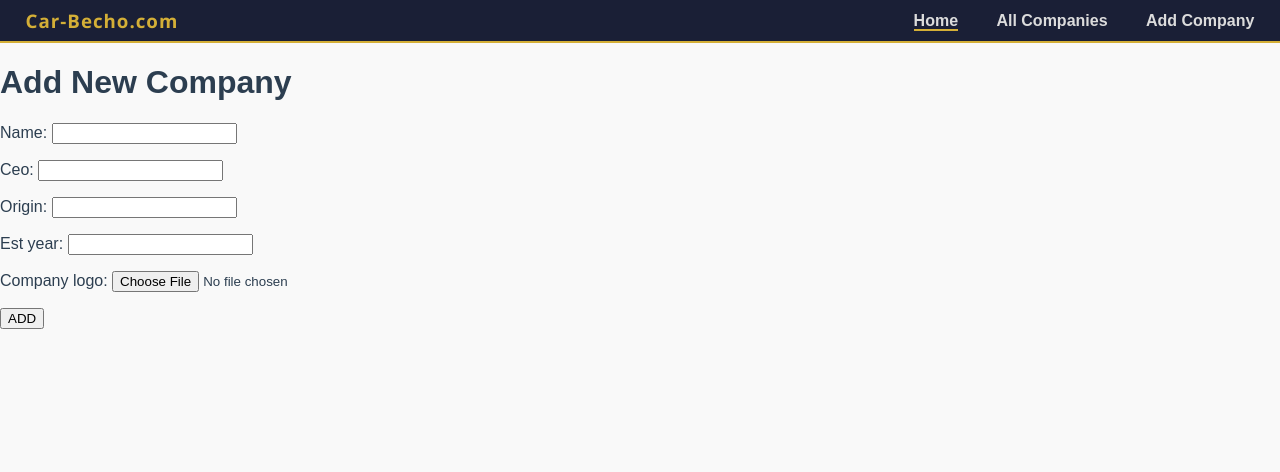
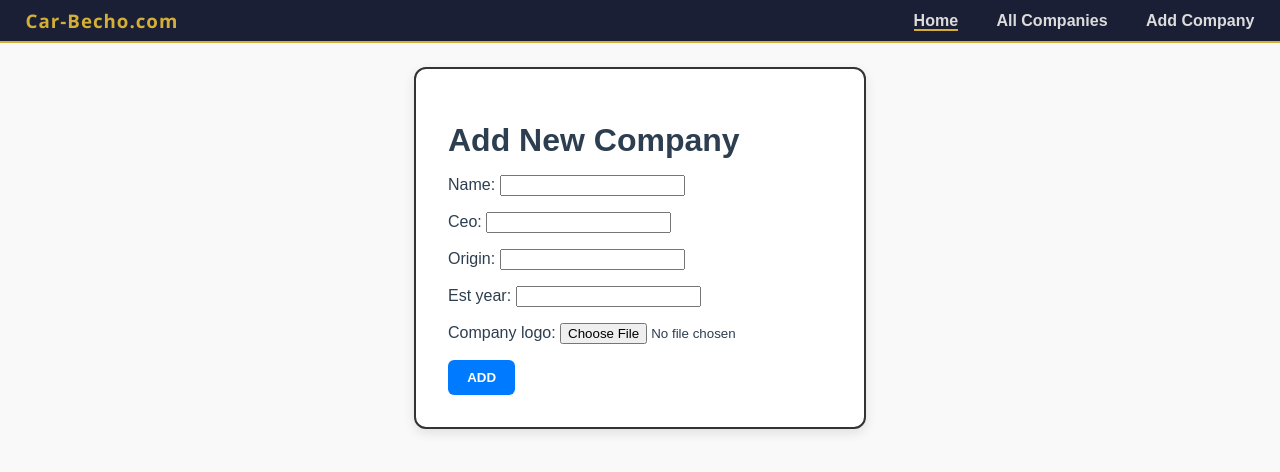
Before and after one commit to NISHANTPATEL47/Cars, a Django app: page /company/create/ in a window 1280 px wide. Shown: the top 472 px of the page. Run offline with Django 5.2, Linux system fonts and the light colour scheme.

Commit message:
01-07-2025

```diff
--- a/cbvapp/templates/cbvapp/company_form.html
+++ b/cbvapp/templates/cbvapp/company_form.html
@@ -1,12 +1,28 @@
 {% extends 'base.html' %}
 {% block content %}
+<div
+    style="background-color: white; border: 2px solid #333; width: 30vw; border-radius: 12px; padding: 2rem; margin-top: 3vh; margin-left: auto; margin-right: auto; box-shadow: 0 4px 12px rgba(0,0,0,0.1); font-family: Arial, sans-serif;">
 
-<div class="container">
-    <div class="jumbotron">
-        <h1>Add New Company</h1>
+    {% if form.instance.pk %}
+    <h1 style="font-size: 2rem; color: #2c3e50; margin-bottom: 1rem;">Add New Company</h1>
+    <form method="POST">
+        {% csrf_token %}
         {{ form.as_p }}
-        <input type="submit" class="btn btn-primary" value="ADD">
-    </div>
+        <input type="submit" value="ADD"
+            style="background-color: #007bff; color: white; border: none; padding: 0.6rem 1.2rem; border-radius: 6px; cursor: pointer; font-weight: 600; transition: background-color 0.3s;"
+            onmouseover="this.style.backgroundColor='#0056b3';" onmouseout="this.style.backgroundColor='#007bff';">
+    </form>
+    {% else %}
+    <h1 style="font-size: 2rem; color: #2c3e50; margin-bottom: 1rem;">Add New Company</h1>
+    <form method="POST">
+        {% csrf_token%}
+        {{form.as_p}}
+        <input type="submit" value="ADD"
+            style="background-color: #007bff; color: white; border: none; padding: 0.6rem 1.2rem; border-radius: 6px; cursor: pointer; font-weight: 600; transition: background-color 0.3s;"
+            onmouseover="this.style.backgroundColor='#0056b3';" onmouseout="this.style.backgroundColor='#007bff';">
+    </form>
+    {% endif %}
 </div>
 
+
 {% endblock %}
--- a/cbvapp/templates/cbvapp/company_list.html
+++ b/cbvapp/templates/cbvapp/company_list.html
@@ -2,13 +2,13 @@
 {% block content %}
 
     <div class="container"
-        style="background-color: white; border: 2px solid #333; width: 60vw; border-radius: 12px; padding: 2rem;margin-top:1rem ; box-shadow: 0 4px 12px rgba(0, 0, 0, 0.1);">
+        style="background-color: white; border: 2px solid #333; width: 60vw; border-radius: 12px; padding: 2rem;margin-top:3vh; margin-inline: auto; box-shadow: 0 4px 12px rgba(0, 0, 0, 0.1);">
 
         <h1 style="text-align: center; color: #2c3e50; margin-bottom: 2rem;">List of All Companies</h1>
 
         {% for comp in company_list %}
         <div
-            style="font-size: 1.2rem; padding: 0.5rem 1rem; border-left: 4px solid #3498db; margin-bottom: 0.75rem; background-color: #ecf0f1; border-radius: 6px;">
+            style="font-size: 1.2rem; padding: 0.5rem 1rem; border-left: 4px solid #182e44dc; margin-bottom: 0.75rem; background-color: #ecf0f1; border-radius: 6px;">
             {{ forloop.counter }}.
             <a href="{{ comp.id }}" style="color: #2c3e50; text-decoration: none; font-weight: 500;">{{ comp.name }}</a>
         </div>
--- a/cbvapp/urls.py
+++ b/cbvapp/urls.py
@@ -5,4 +5,6 @@ urlpatterns=[
     path('',views.AllCompanies.as_view(),name='list'),
     path('<int:pk>/',views.CompanieDetails.as_view(),name='home'),
     path('create/',views.AddNewCompany.as_view(),name='create'),
+    path('update/<int:pk>/',views.CompanyUpdate.as_view(),name='update'),
+
 ]
--- a/cbvapp/views.py
+++ b/cbvapp/views.py
@@ -1,6 +1,6 @@
 from django.shortcuts import render
 from django.http import HttpResponse
-from django.views.generic import View,TemplateView,ListView,DetailView,CreateView
+from django.views.generic import View,TemplateView,ListView,DetailView,CreateView,UpdateView
 from cbvapp.models import Company,Product
 
 # Create your views here.
@@ -21,3 +21,7 @@ class CompanieDetails(DetailView):
 class AddNewCompany(CreateView):
     model=Company
     fields='__all__'
+
+class CompanyUpdate(UpdateView):
+    model=Company
+    fields=['name','ceo']
```
Also changed, not shown: cbvapp/templates/cbvapp/company_detail.html (+6 -2 lines).
